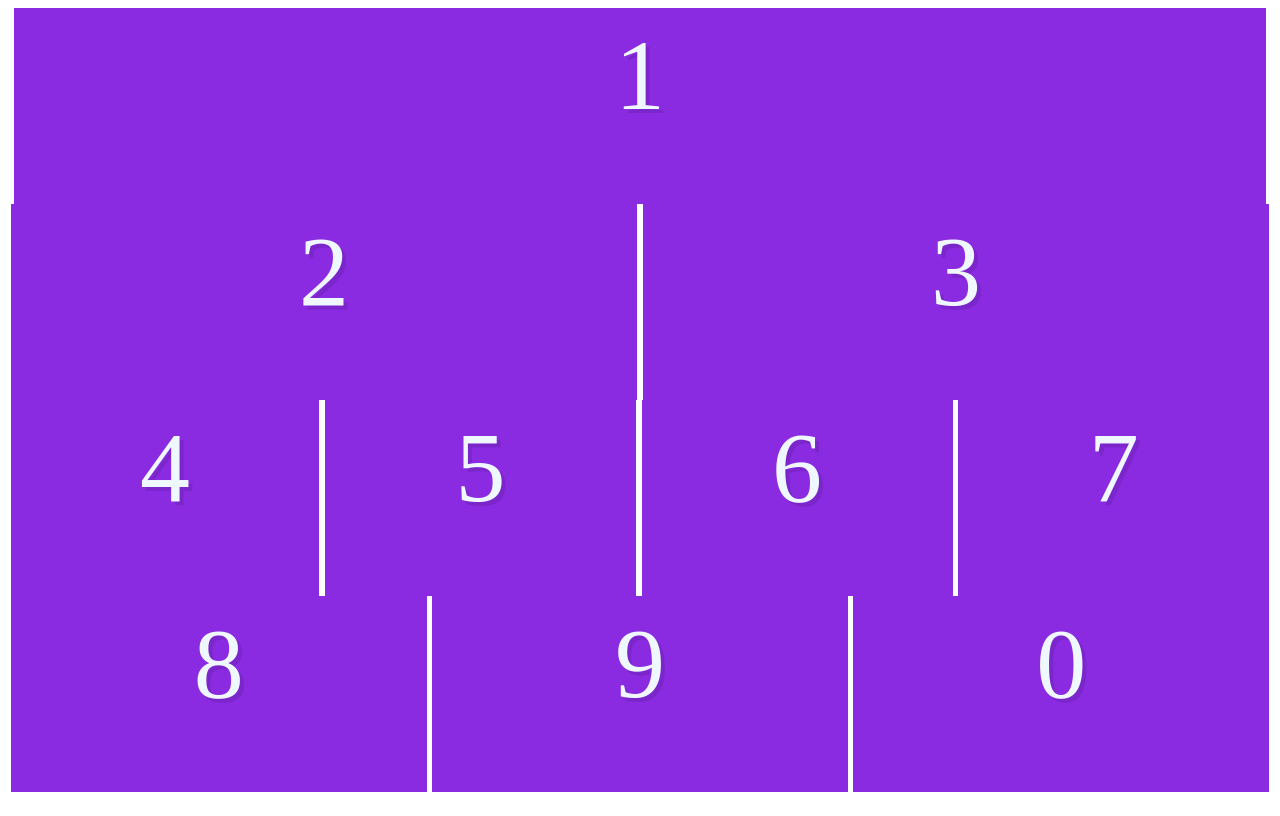
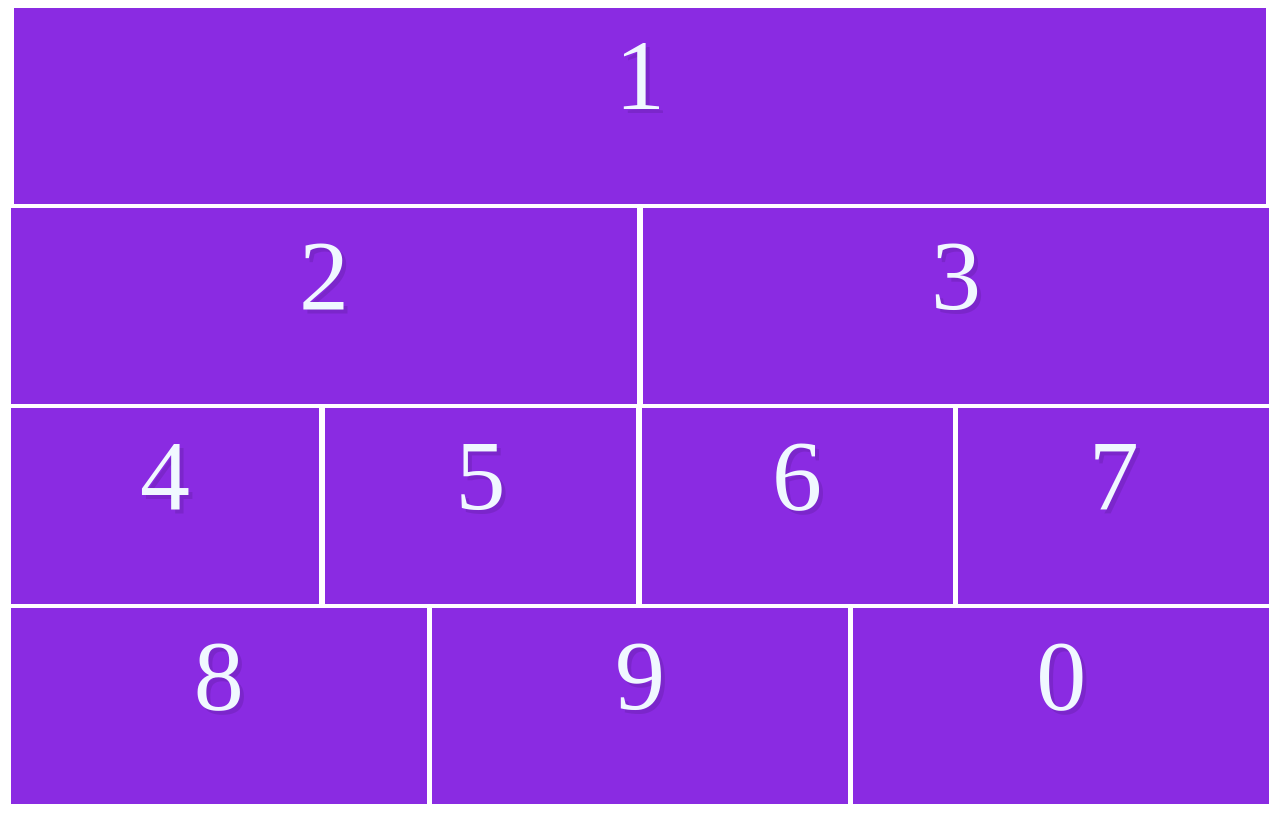
Before and after one commit to Phillip-Harden/flexbox-assignment, a plain HTML site: page index.html in a window 1280 px wide. Drawn offline with Linux system fonts and the light colour scheme.

Commit message:
Fixed Media

```diff
--- a/css/flex.css
+++ b/css/flex.css
@@ -54,6 +54,7 @@
   flex-direction: row;
   flex-wrap: wrap;
   justify-content:space-around;
-  height: 100vh
+    height: 100vh;
+}
 
       @media screen and (max-width:480px) {}
```
